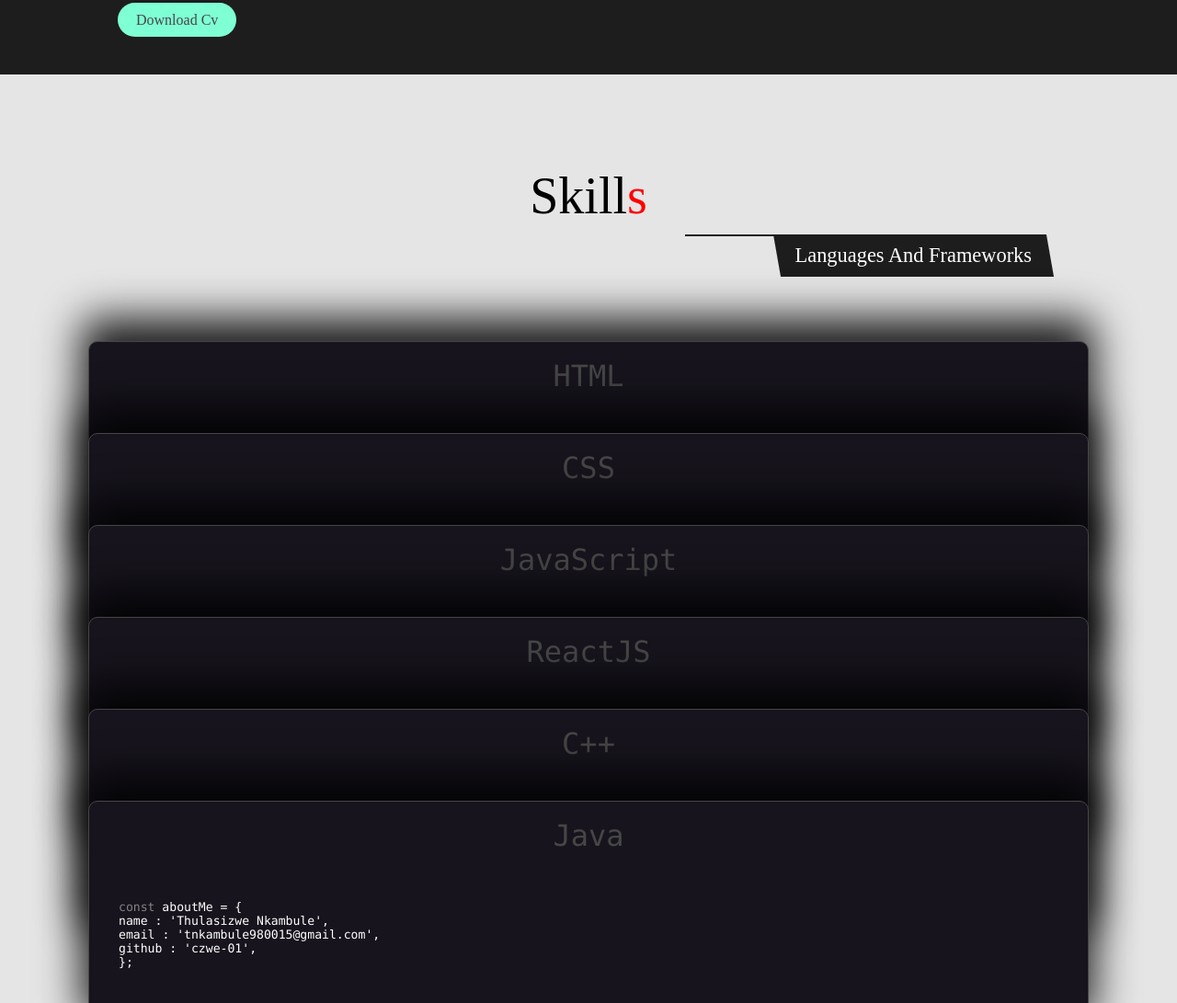
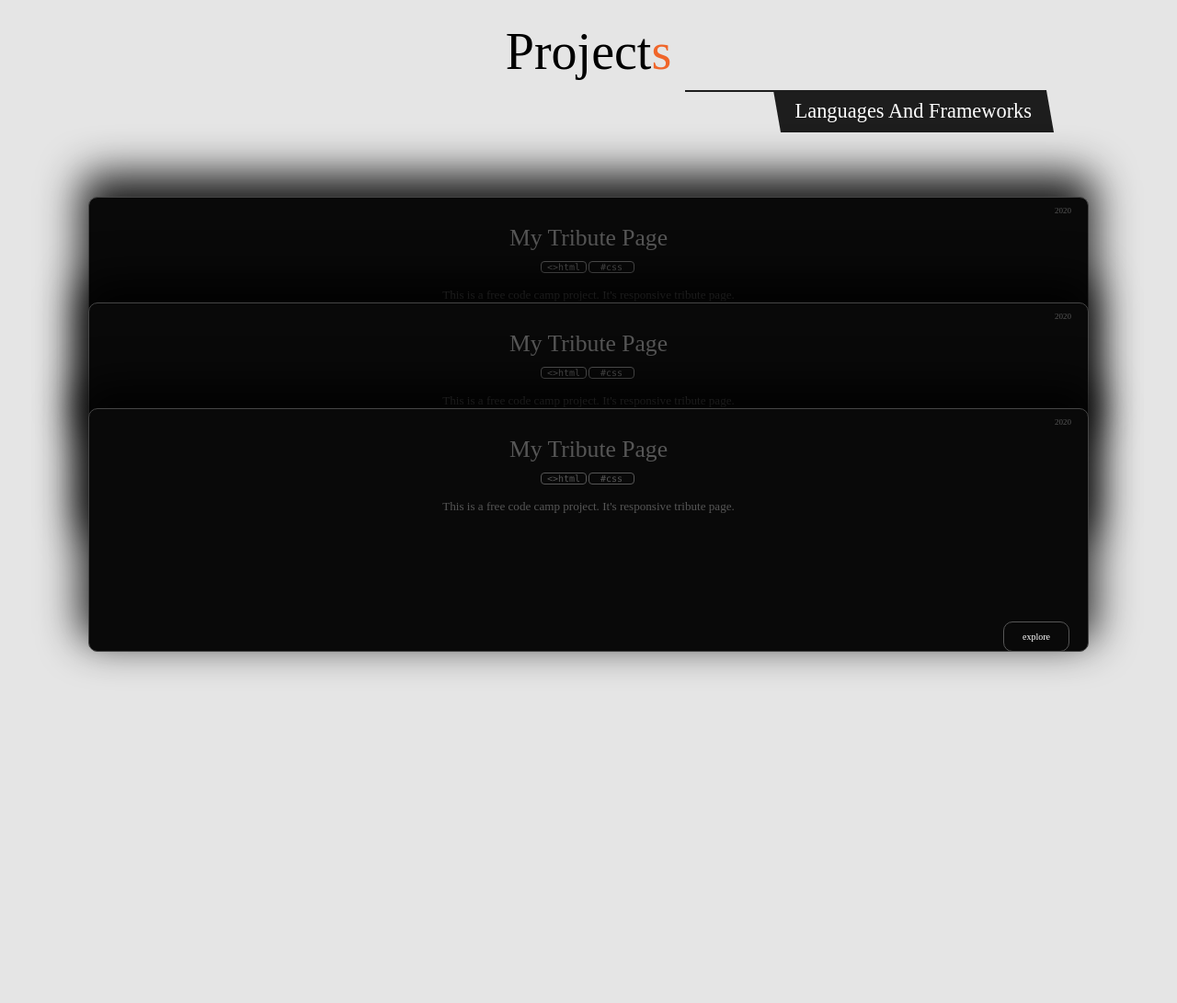
Before and after one commit to czwe-01/czwe-01.github.io, a plain HTML site: page index.html in a window 1280 px wide. Shown: the part 1709-2800 px from the top of the page at 92% size. After the commit the page ends 2468 px from the top, so only its background shows below. Drawn offline with Linux system fonts and the light colour scheme.

Commit message:
27/10/2021 morning

```diff
--- a/index.html
+++ b/index.html
@@ -2,13 +2,14 @@
   <head>
     <meta charset="utf-8" />
     <meta name="viewport" content="width=device-width,initial-scale=1" />
+    <link rel="stylesheet" href="https://cdnjs.cloudflare.com/ajax/libs/font-awesome/4.7.0/css/font-awesome.min.css">
     <link rel="stylesheet" href="style.css" />
     <script type="text/javascript" src="script.js"></script>
     <title>T.Nkambule</title>
   </head>
   <body>
-    <nav role="navigation" class="navbar">
-    </div class="logo"><p>T. Nkambule</p></div>
+    <nav role="navigation" class="navbar" style="--bg:#1d1d1d; --tc:#fff;">
+    </div class="logo"><p>TN</p></div>
       <div id="menuToggle">
         <input type="checkbox" id="checkbox"/>
         <span></span>
@@ -18,36 +19,44 @@
         <ul id="menu">
           <a href="#home" class="menu-item"><span><li>Home</li></span></a>
           <a href="#about" class="menu-item"><span><li>About</li></span></a>
-          <a href="#skills" class="menu-item"><span><li>Skills</li></span></a>
+          <a href="#projects" class="menu-item"><span><li>projects</li></span></a>
           <a href="#projects" class="menu-item"><span><li>Projects</li></span></a>
           <a href="#contact" class="menu-item"><span><li>Contacts</li></span></a>
+
+          <div>
+          <a href="#" class="fa fa-linkedin"></a>
+          <a href="#" class="fa fa-github"></a>
+          <a href="#" class="fa fa-gmail"></a>
+          <a href="#" class="fa fa-instagram"></a>
+        </div>
         </ul>
+
       </div>
     </nav>
-    <section class="page-section" id="home">
+    <section class="page-section" id="home" style="--bg:#efefef; --tc:#6b7a8f;">
         <div class="page-content">
             <div><img src="images/pic8.jpg" alt="logo image"  class="home-image"/>
 </div>
         <div class="page-intro"><h1 class="heading">
             <span class="highlight">Hi, </span>i am Thulasizwe
           </h1>
-          <p class="sub-heading" style="--bg:#ac1818; --tc:#fff;">Web dev</p>
+          <p class="sub-heading" style="--bg:#a9a9a9; --tc:#dfdce3; z-index: 2;">Web Dev</p>
           <p class="info">
-            undergraduate who is looking to join a team/company that will help me advance my skill as I strive to be a
+            undergraduate who is looking to join a team/company that will help me advance my project as I strive to be a
           </p>
         </div>
-          <a href="#contact-section" class="btn">
+          <a href="#contact-section" class="btn" style="--bg:#6b7a8f; --tc:#e5e5e5;">
             contact
           </a>
 
         </div>
 
     </section>
-    <section class="about" id="about">
+    <section class="about" id="about" style="--bg:#dfdce3; --tc:#6b7a8f;">
         <h2 class="heading">
           about <span class="highlight">me</span>
         </h2>
-          <p class="sub-heading" style="--bg:#e5e5e5; --tc:#1d1d1d; z-index: 2;">More About Me</p>
+          <p class="sub-heading" style="--bg:#a9a9a9; --tc:#dfdce3; z-index: 2;">More About Me</p>
 
         <div class="about-me-container">
           <div class="left-col">
@@ -59,7 +68,7 @@
               science student who wants to specialize in creating, beautiful,
               usable, reusable, and sub-headingal websites using the latest web
               standards guidelines I am a fast learner; I possess excellent
-              problem solving skills, and I can manage a significant work load,
+              problem solving projects, and I can manage a significant work load,
               I always go above and beyond duty, and I will make sure that I
               take responsibility for my ongoing sub-headingal development. When
               I'm not coding I'm a big soccer fan both on and off the field.
@@ -70,116 +79,59 @@
           </div>
         </div>
     </section>
-    <section class="skills-section" id="skills">
-        <h2 class="heading" id="skills">Skill<span class="highlight">s</span></h2>
-          <p class="sub-heading" style="--bg:#1d1d1d; --tc:#fff;">Languages and frameworks</p>
-<div class="skill-container">
-          <div class="skill-card">
-            <p class="skill">HTML</p>
-            <p class="skill-code"><span  style="--tc: #f06529">const</span> aboutMe <span class="cyan">=</span> {
-          <br />
-          <span class="space red">name</span>
-          <span class="cyan">:</span> <span class="green">'Thulasizwe Nkambule'</span>,
-          <br/>
-          <span class="space red">email</span>
-          <span class="cyan">:</span> <span class="green">'tnkambule980015@gmail.com</span>',
-          <br/>
-          <span class="space red">github</span>
-          <span class="cyan">:</span>
-          <span class="green">'czwe-01'</span>,
-          <br/>
-        </p>
+    <section class="skill-section" id="skill" style="--bg:#e7dfdd">
+        <h2 class="heading" id="projects">skill<span class="highlight">s</span></h2>
+        <p class="sub-heading" style="--bg:#1d1d1d; --tc:#fff;">Languages and frameworks</p>
+    </section>
+    <section class="projects-section" id="projects">
+      <h2 class="heading" id="projects">Project<span class="highlight" style="--bg:#1d1d1d; --tc:#f06529;">s</span></h2>
+      <p class="sub-heading" style="--bg:#1d1d1d; --tc:#fff;">Languages and frameworks</p>
+      <div class="project-container">
+          <div class="project-card">
+            <div class="project-year">2020</div>
+          <p class="project">My Tribute Page
+            <div class="project-tags">
+            <div class="project-tag" style="--tc:#ff5e00e8;"><>html</div>
+            <div class="project-tag" style="--tc:#1353dde8;">#css</div>
           </div>
-          <div class="skill-card" style="--bg: #7fffd4" >
-            <p class="skill">CSS</p>
-             <p class="skill-code"><span  style="--tc: #f06529">const</span> aboutMe <span class="cyan">=</span> {
-          <br />
-          <span class="space red">name</span>
-          <span class="cyan">:</span> <span class="green">'Thulasizwe Nkambule'</span>,
-          <br/>
-          <span class="space red">email</span>
-          <span class="cyan">:</span> <span class="green">'tnkambule980015@gmail.com</span>',
-          <br/>
-          <span class="space red">github</span>
-          <span class="cyan">:</span>
-          <span class="green">'czwe-01'</span>,
-          <br/>
-        </p>
-          </div>
-          <div class="skill-card" style="--bg: #ffdd7f" >
-            <p class="skill">JavaScript</p>
-             <p class="skill-code"><span  style="--tc: #f06529">const</span> aboutMe <span class="cyan">=</span> {
-          <br />
-          <span class="space red">name</span>
-          <span class="cyan">:</span> <span class="green">'Thulasizwe Nkambule'</span>,
-          <br/>
-          <span class="space red">email</span>
-          <span class="cyan">:</span> <span class="green">'tnkambule980015@gmail.com</span>',
-          <br/>
-          <span class="space red">github</span>
-          <span class="cyan">:</span>
-          <span class="green">'czwe-01'</span>,
-          <br/>
-          };
-        </p>
-          </div>
-          <div class="skill-card" style= "--bg: #697add">
-            <p class="skill">ReactJS</p>
-             <p class="skill-code"><span  style="--tc: #f06529">const</span> aboutMe <span class="cyan">=</span> {
-          <br />
-          <span class="space red">name</span>
-          <span class="cyan">:</span> <span class="green">'Thulasizwe Nkambule'</span>,
-          <br/>
-          <span class="space red">email</span>
-          <span class="cyan">:</span> <span class="green">'tnkambule980015@gmail.com</span>',
-          <br/>
-          <span class="space red">github</span>
-          <span class="cyan">:</span>
-          <span class="green">'czwe-01'</span>,
-          <br/>
-          };
-        </p>
-          </div>
-          <div class="skill-card large" style="--bg: #dd6969" >
-            <p class="skill">C++</p>
-             <p class="skill-code"><span  style="--tc: #f06529">const</span> aboutMe <span class="cyan">=</span> {
-          <br />
-          <span class="space red">name</span>
-          <span class="cyan">:</span> <span class="green">'Thulasizwe Nkambule'</span>,
-          <br/>
-          <span class="space red">email</span>
-          <span class="cyan">:</span> <span class="green">'tnkambule980015@gmail.com</span>',
-          <br/>
-          <span class="space red">github</span>
-          <span class="cyan">:</span>
-          <span class="green">'czwe-01'</span>,
-          <br/>
-          };
-        </p>
-          </div>
-          <div class="skill-card">
-            <p class="skill">Java</p>
-             <p class="skill-code"><span  style="--tc: #838383">const</span> aboutMe <span class="cyan">=</span> {
-          <br />
-          <span class="space red">name</span>
-          <span class="cyan">:</span> <span class="green">'Thulasizwe Nkambule'</span>,
-          <br/>
-          <span class="space red">email</span>
-          <span class="cyan">:</span> <span class="green">'tnkambule980015@gmail.com</span>',
-          <br/>
-          <span class="space red">github</span>
-          <span class="cyan">:</span>
-          <span class="green">'czwe-01'</span>,
-          <br/>
-          };
-        </p>
+          </p>
+
+          <p class="project-description">This is a free code camp project. It's responsive tribute page.</p>
+          <div  class="link-holder"  style="--tc:#fff;">
+            <a href="https://codepen.io/czwe_01/pen/xBQqrj" class ="project-link">explore </a>
           </div>
         </div>
-      </section>
-      <br>
-      <section class="project-section" id="skills">
-        <h2 class="heading" id="skills"><span class="highlight">My </span>Projects</h2>
-          <p class="sub-heading" style="--bg:#1d1d1d; --tc:#fff;">projects worked on</p>
-</section>
+        <div class="project-card">
+            <div class="project-year">2020</div>
+          <p class="project">My Tribute Page
+            <div class="project-tags">
+            <div class="project-tag" style="--tc:#ff5e00e8;"><>html</div>
+            <div class="project-tag" style="--tc:#1353dde8;">#css</div>
+          </div>
+          </p>
+
+          <p class="project-description">This is a free code camp project. It's responsive tribute page.</p>
+          <div  class="link-holder"  style="--tc:#fff;">
+            <a href="https://codepen.io/czwe_01/pen/xBQqrj" class ="project-link">explore </a>
+          </div>
+        </div>
+        <div class="project-card">
+            <div class="project-year">2020</div>
+          <p class="project">My Tribute Page
+            <div class="project-tags">
+            <div class="project-tag" style="--tc:#ff5e00e8;"><>html</div>
+            <div class="project-tag" style="--tc:#1353dde8;">#css</div>
+          </div>
+          </p>
+
+          <p class="project-description">This is a free code camp project. It's responsive tribute page.</p>
+          <div  class="link-holder"  style="--tc:#fff;">
+            <a href="https://codepen.io/czwe_01/pen/xBQqrj" class ="project-link">explore </a>
+          </div>
+        </div>
+
+      </div>
+    </section>
+
   </body>
 </html>
--- a/style.css
+++ b/style.css
@@ -22,13 +22,13 @@ body {
   left: 0;
   width: 100%;
   height: 45px;
-  color: #cdcdcd;
-  background: #1d1d1d;
+  color: var(--tc);
+  background: var(--bg);
   padding: 0.5px 0px 0.5px 10px;
   display: flex;
   justify-content: space-between;
   align-items: center;
-  z-index: 1;
+  z-index: 3;
 }
 
 a > span {
@@ -105,7 +105,7 @@ a > span:hover:after {
   cursor: pointer;
 
   opacity: 0;
-  z-index: 10;
+  z-index: 4;
 
   -webkit-touch-callout: none;
 }
@@ -139,7 +139,7 @@ a > span:hover:after {
 #menuToggle input:checked ~ span {
   opacity: 1;
   transform: rotate(45deg) translate(-2px, -1px);
-  background: #e5e5e5;
+  background: #ff3b3f;
 }
 
 #menuToggle input:checked ~ span:nth-last-child(3) {
@@ -159,7 +159,7 @@ a > span:hover:after {
   padding: 50px;
   padding-top: 125px;
   height: 160vh;
-  background: #17141d;
+  background: var(--bg);
   list-style-type: none;
   -webkit-font-smoothing: antialiased;
 
@@ -174,6 +174,15 @@ a > span:hover:after {
   font-size: 22px;
 }
 
+.fa {
+  padding: 20px;
+  font-size: 30px;
+  width: 30px;
+  text-align: center;
+  text-decoration: none;
+  border-radius: 50%;
+}
+
 #menuToggle input:checked ~ ul {
   transform: none;
 }
@@ -181,17 +190,19 @@ a > span:hover:after {
 .page-content {
   display: flex;
   flex-direction: column;
-  width: 100%;
   position: relative;
-  top: 100px;
   align-items: center;
 }
 .page-section {
-  margin-bottom: 150px !important;
+  padding-top: 100px;
+  padding-bottom: 20px;
+  background: var(--bg);
+  overflow-x: visible;
 }
 
 .home-image {
   width: 400px;
+  display: none;
   /* border: 0.5px solid #000000; */
   border-radius: 40%;
   box-shadow: 0px 8px 8px -6px rgba(0, 0, 0, 0.75);
@@ -216,7 +227,7 @@ p,
 }
 
 .highlight {
-  color: #ff0000;
+  color: var(--tc);
 }
 .sub-heading {
   width: fit-content;
@@ -255,8 +266,8 @@ p,
   padding: 10px 20px;
   text-decoration: none;
   border-radius: 50px;
-  background: #7fffd4;
-  color: #464646;
+  background: var(--bg);
+  color: var(--tc);
   text-transform: capitalize;
   border: none;
 }
@@ -264,10 +275,10 @@ p,
 /* about section */
 .about {
   width: 100%;
-  height: auto;
+  height: fit-content;
   padding: 50px 10vw;
-  background-color: #1d1d1d;
-  color: #ededed;
+  background-color: var(--bg);
+  color: var(--tc);
 }
 
 .heading {
@@ -291,9 +302,9 @@ p,
   margin-top: 10px;
 }
 
-/* Skills section */
+/* projects section */
 
-.skills-section {
+.projects-section {
   padding: 50px 10vw;
   display: flex;
   flex-direction: column;
@@ -301,21 +312,24 @@ p,
   position: relative;
   top: 50px;
   align-items: center;
+  background: var(--bg);
+  color: var(--tc);
 }
 
-.skill-container {
+.project-container {
   position: relative;
   margin-top: 50px;
   display: flex;
   flex-direction: column;
 }
 
-.skill-card {
-  background: #17141d;
+.project-card {
+  flex-direction: column;
+  display: flex;
+  background: #090909;
   min-width: 300px;
   width: 85vw;
   min-height: 250px;
-  font-family: Consolas;
   border-radius: 10px;
   border: 1px solid #464646;
 
@@ -324,45 +338,87 @@ p,
   -webkit-box-shadow: -1px -18px 45px 7px rgba(0, 0, 0, 0.88);
   transition: 0.3s;
   --distance: -150px;
-  color: white;
+  color: #565656;
 }
 
-.skill-card:not(:first-child) {
+.project-card:not(:first-child) {
   margin-top: var(--distance);
 }
 
-.skill-card:hover ~ .skill-card,
-.skill-card:focus-within ~ .skill-card {
-  transform: translateY(calc((var(--distance)-75px) * -1));
+.project-card:hover ~ .project-card,
+.project-card:focus-within ~ .project-card {
+  transform: translateY(calc((var(--distance)) * -1));
 }
 
-.skill {
+.project {
   text-align: center;
+  font-size: 1.6rem;
+  color: #565656;
+  line-height: 50px;
+}
+.project-tags {
   font-family: Consolas;
-  font-size: 2rem;
-  color: #464646;
-  line-height: 75px;
+  display: flex;
+  justify-content: center;
+}
+
+.project-tag {
+  border: 1px solid #565656;
+  margin-right: 0.2em;
+  width: 50px;
+  border-radius: 4px;
+  text-align: center;
+  text-transform: lowercase;
+  font-size: x-small;
 }
 
 .space {
   right: 2px;
 }
 
-.skill-card:hover {
-  background: #fff;
+.project-card:hover {
+  background: #000000;
 }
-.skill-card span {
+.project-card span {
   color: var(--tc);
 }
 
-.skill-code {
+.project-year {
+  font-size: xx-small;
+  text-align: end;
+  padding-right: 2em;
+  padding-top: 1em;
+}
+.project-description {
   font-size: 0.82rem;
-  padding: 2rem;
+  text-align: center;
+  padding: 1rem 2rem;
+  height: 150px;
 }
-.skill-card:hover .skill {
-  color: #17141d;
+.project-card:hover .project,
+.project-card:hover .project-description {
+  color: #707070;
 }
 
-.project-section {
-  padding: 50px 10vw;
+.project-card:hover .project-tag {
+  border: 1px solid var(--tc);
+  color: var(--tc);
 }
+.link-holder {
+  padding: 10px 20px;
+  text-align: end;
+  bottom: 0;
+}
+.project-link {
+  padding: 10px 20px;
+  text-decoration: none;
+  border: 1px solid #565656;
+  border-radius: 10px;
+  text-transform: lowercase;
+  font-size: x-small;
+  color: var(--tc);
+}
+.project-btn > a {
+  text-decoration: none;
+  color: var(--tc);
+}
```
Also changed, not shown: images/about1.jpg (added), images/logo.JPG (added), images/logo1.jpg (added).
